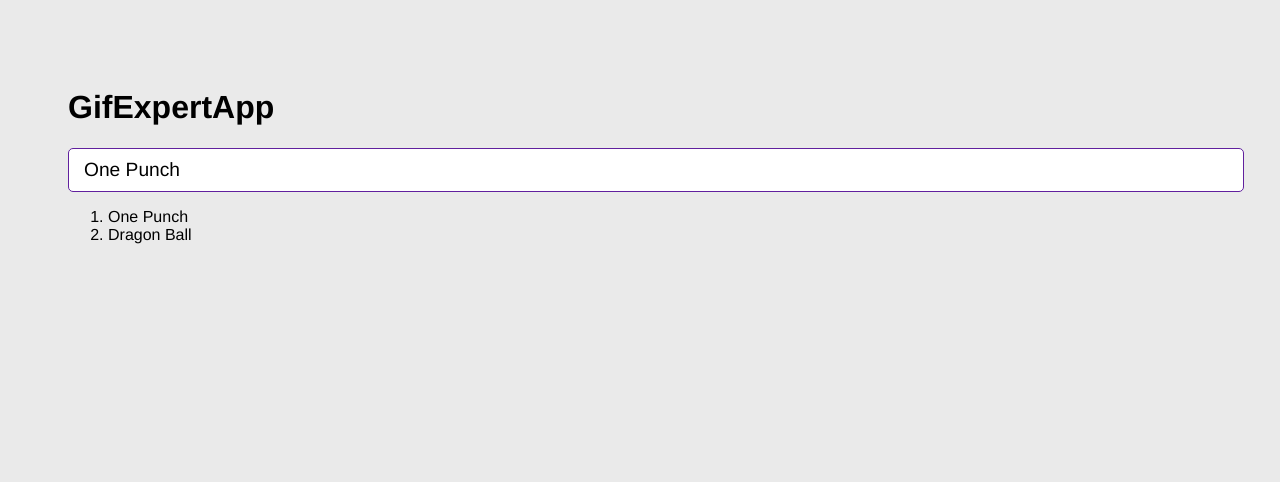
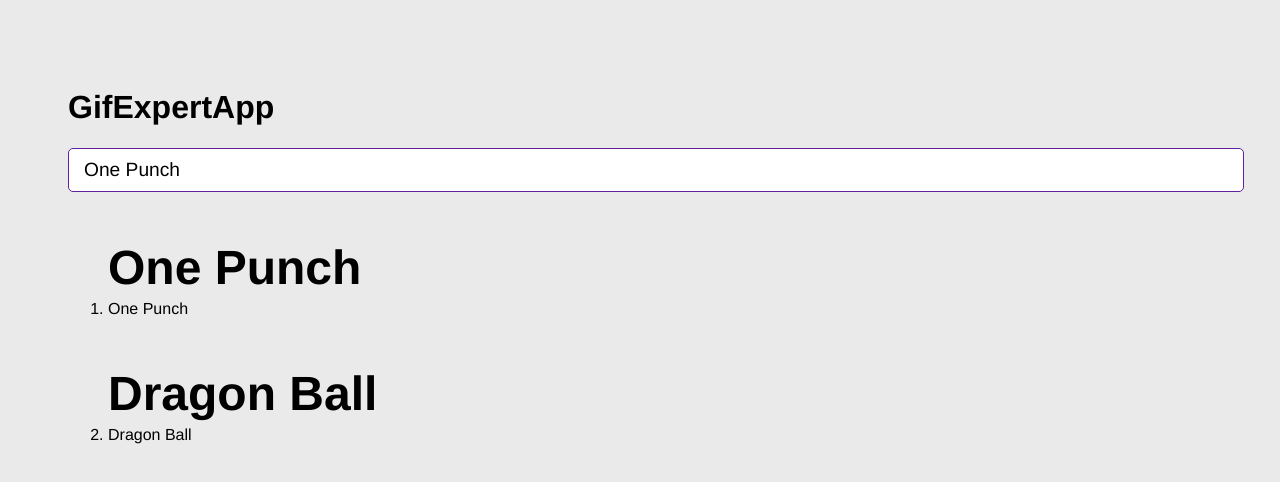
Before and after one commit to lmdelgallego/reactCourse, a React (Vite) app: page / in a window 1280 px wide. Shown: the top 482 px of the page. Built offline with nearby package versions, Linux system fonts and the light colour scheme.

Commit message:
✨feature: S6-81: Validar que sean únicos los nombres

```diff
--- a/src/GifExpertApp.jsx
+++ b/src/GifExpertApp.jsx
@@ -5,7 +5,10 @@ function GifExpertApp() {
 
   const [categories, setCategories] = useState( [ 'One Punch', 'Dragon Ball' ] )
 
-  const addCategory = ( newCategory ) => {
+  const addCategory = (newCategory) => {
+    if (categories.includes(newCategory)) return;
+    const isOnCategories = categories.find(category => category.toLowerCase() === newCategory.toLowerCase())
+    if (isOnCategories) return;
     setCategories( [newCategory, ...categories] )
   }
 
@@ -21,7 +24,12 @@ function GifExpertApp() {
       {/* LIST GIF CARDS */}
       <ol>
         { categories.map( category => {
-          return <li key={ category }>{ category }</li>
+          return (
+            <div key={category}>
+              <h3>{category}</h3>
+              <li>{category}</li>
+            </div>
+          )
         }) }
       </ol>
     </>
```
